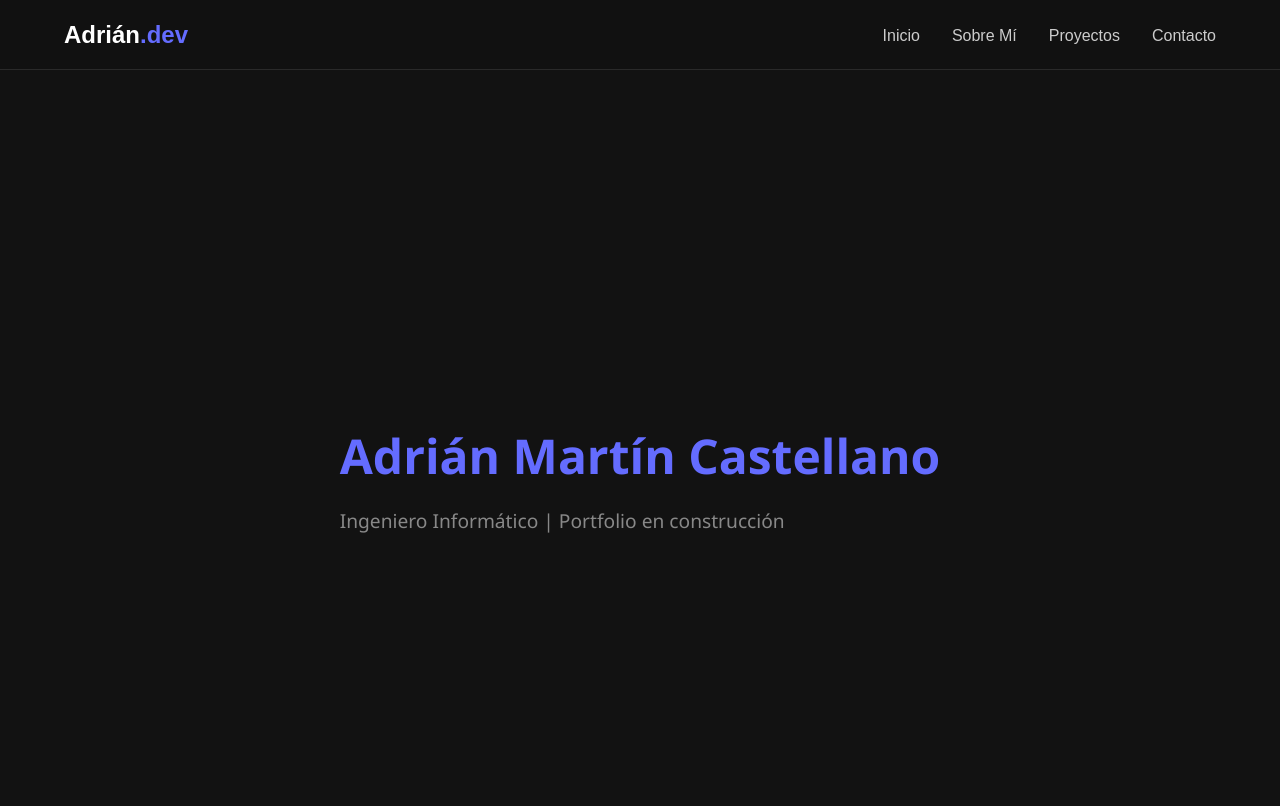
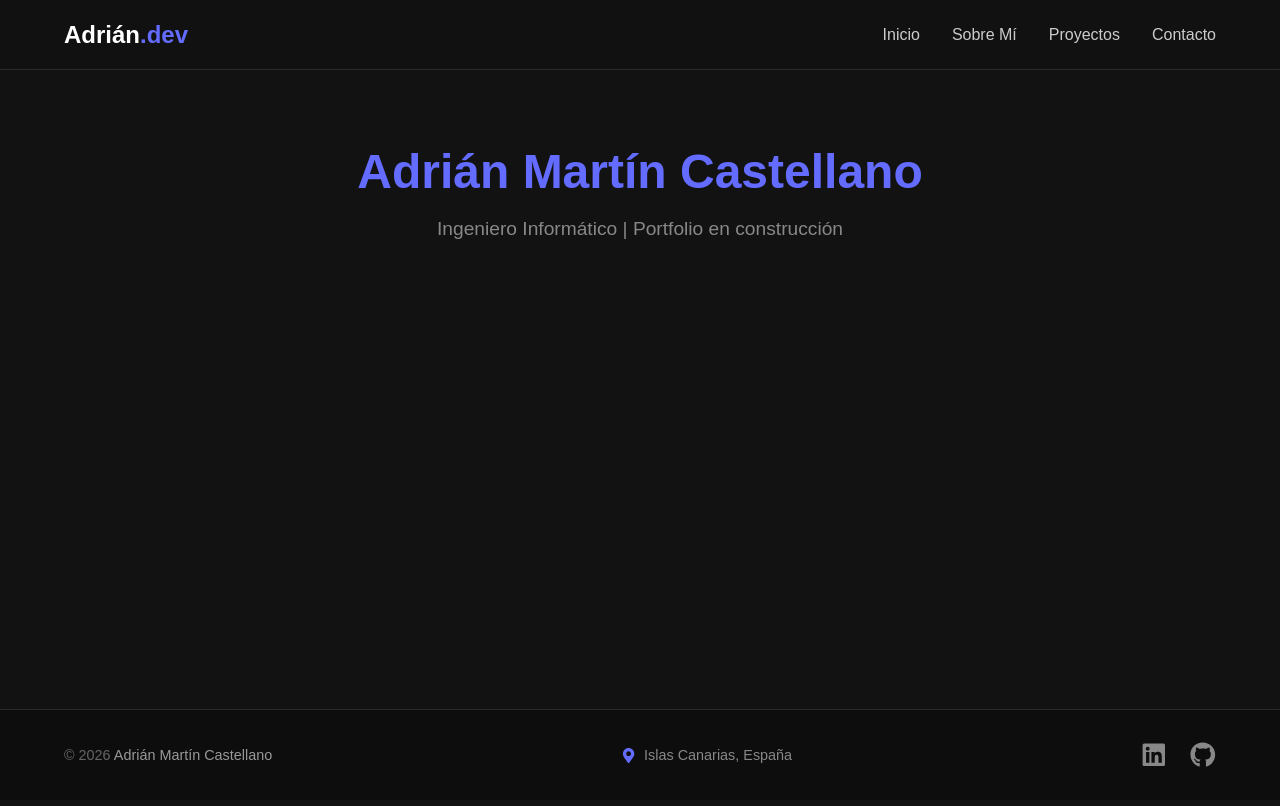
Before and after one commit to Adrian-Martin-Castellano/mi-portfolio, a React (Vite) app: page / in a window 1280 px wide. Shown: the top 806 px of the page. Built offline with nearby package versions, Linux system fonts and the light colour scheme.

Commit message:
Add footer component

```diff
--- a/package.json
+++ b/package.json
@@ -11,7 +11,8 @@
   },
   "dependencies": {
     "react": "^19.2.7",
-    "react-dom": "^19.2.7"
+    "react-dom": "^19.2.7",
+    "react-icons": "^5.6.0"
   },
   "devDependencies": {
     "@types/node": "^24.13.2",
--- a/src/App.tsx
+++ b/src/App.tsx
@@ -1,14 +1,16 @@
 import Navbar from './components/Navbar';
+import Footer from './components/Footer';
 import styles from './app.module.css';
 
 function App() {
   return (
     <div className={styles.container}>
       <Navbar />
-      <div style={{ marginTop: '80px' }}>
+      <main style={{ marginTop: '80px', flex: 1, padding: '2rem', textAlign: 'center' }}>
         <h1 className={styles.title}>Adrián Martín Castellano</h1>
         <p className={styles.subtitle}>Ingeniero Informático | Portfolio en construcción</p>
-      </div>
+      </main>
+      <Footer />
     </div>
   );
 }
--- a/src/app.module.css
+++ b/src/app.module.css
@@ -2,14 +2,10 @@
   min-height: 100vh;
   display: flex;
   flex-direction: column;
-  justify-content: center;
-  align-items: center;
   background-color: #121212;
   color: #ffffff;
-  font-family: 'Segoe UI', Tahoma, Geneva, Verdana, sans-serif;
-  padding: 2rem;
+  font-family: sans-serif;
 }
-
 .title {
   font-size: 3rem;
   color: #646cff;
--- /dev/null
+++ b/src/components/Footer.module.css
@@ -0,0 +1,73 @@
+.footer {
+  width: 100%;
+  background-color: #0d0d0d;
+  border-top: 1px solid #2a2a2a;
+  padding: 2rem 4rem;
+  box-sizing: border-box;
+  margin-top: auto;
+}
+
+.content {
+  max-width: 1200px;
+  margin: 0 auto;
+  display: flex;
+  justify-content: space-between;
+  align-items: center;
+}
+
+.copyright {
+  color: #666666;
+  font-family: sans-serif;
+  font-size: 0.9rem;
+  margin: 0;
+}
+
+.copyright span {
+  color: #999999;
+}
+
+/* Central location styles */
+.location {
+  display: flex;
+  align-items: center;
+  gap: 0.5rem;
+  color: #888888;
+  font-family: sans-serif;
+  font-size: 0.9rem;
+}
+
+.pinIcon {
+  color: #646cff;
+  font-size: 0.95rem;
+}
+
+/* Social media and icon styles */
+.socials {
+  display: flex;
+  gap: 1.5rem;
+}
+
+.socials a {
+  display: flex;
+  align-items: center;
+  justify-content: center;
+}
+
+.icon {
+  font-size: 1.6rem;
+  color: #888888;
+  transition: color 0.3s cubic-bezier(0.4, 0, 0.2, 1), transform 0.2s ease;
+}
+
+.socials a:hover .icon {
+  color: #646cff;
+  transform: translateY(-2px);
+}
+
+@media (max-width: 600px) {
+  .content {
+    flex-direction: column;
+    gap: 1.2rem;
+    text-align: center;
+  }
+}
--- /dev/null
+++ b/src/components/Footer.tsx
@@ -0,0 +1,36 @@
+import { FaGithub, FaLinkedin, FaMapMarkerAlt } from 'react-icons/fa';
+import styles from './Footer.module.css';
+
+function Footer() {
+  const currentYear = new Date().getFullYear();
+
+  return (
+    <footer className={styles.footer}>
+      <div className={styles.content}>
+
+        {/* Copyright */}
+        <p className={styles.copyright}>
+          © {currentYear} <span>Adrián Martín Castellano</span>
+        </p>
+
+        {/* Ubication */}
+        <div className={styles.location}>
+          <FaMapMarkerAlt className={styles.pinIcon} />
+          <span>Islas Canarias, España</span>
+        </div>
+
+        {/* Social media icons */}
+        <div className={styles.socials}>
+          <a href="https://linkedin.com/in/tu-usuario" target="_blank" rel="noopener noreferrer" aria-label="LinkedIn">
+            <FaLinkedin className={styles.icon} />
+          </a>
+          <a href="https://github.com/tu-usuario" target="_blank" rel="noopener noreferrer" aria-label="GitHub">
+            <FaGithub className={styles.icon} />
+          </a>
+        </div>
+      </div>
+    </footer>
+  );
+}
+
+export default Footer;
--- a/src/components/Navbar.module.css
+++ b/src/components/Navbar.module.css
@@ -4,8 +4,8 @@
   left: 0;
   width: 100%;
   height: 70px;
-  background-color: rgba(18, 18, 18, 0.85); /* Fondo oscuro con transparencia */
-  backdrop-filter: blur(10px); /* Efecto difuminado*/
+  background-color: rgba(18, 18, 18, 0.85);
+  backdrop-filter: blur(10px);
   display: flex;
   justify-content: space-between;
   align-items: center;
@@ -44,5 +44,5 @@
 }
 
 .navLinks a:hover {
-  color: #646cff; /* Color cuando se pasa el ratón sobre el texto */
+  color: #646cff;
 }
```
Also changed, not shown: 1 other file (tests, documents, lock files or other folders).
